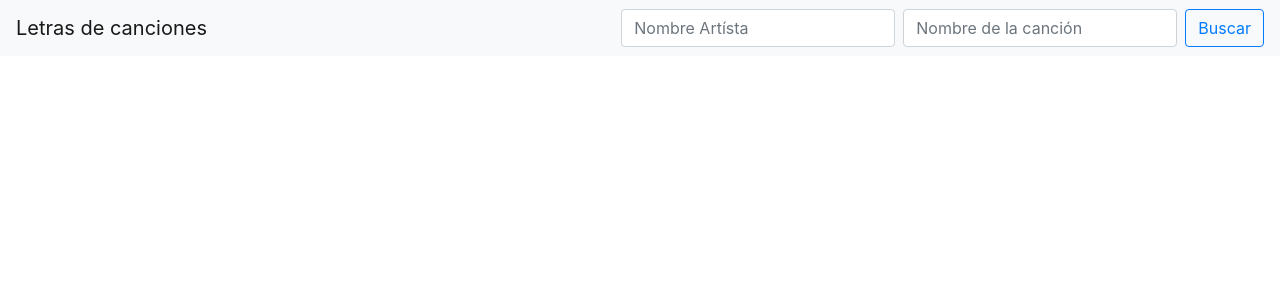
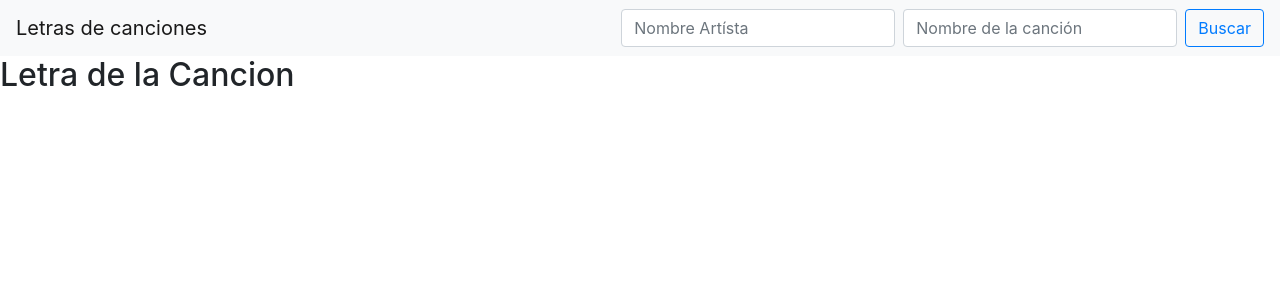
Before and after one commit to jcarlosj/React-Project-Search-Lyrics-U-JPdTV, a React (Create React App) app: page / in a window 1280 px wide. Shown: the top 300 px of the page. Built offline with nearby package versions, Linux system fonts and the light colour scheme.

Commit message:
[+] Component > ShowLyrics

```diff
--- a/src/App.js
+++ b/src/App.js
@@ -1,5 +1,8 @@
 import React, { Fragment, useState, useEffect } from 'react';
+
+/** Components */
 import Form from './components/Form';
+import ShowLyrics from './components/ShowLyrics';
 
 function App() {
 
@@ -38,6 +41,7 @@ function App() {
       <Form
         setSearchSongLyrics={ setSearchSongLyrics }
       />
+      <ShowLyrics />
     </Fragment>
   );
 }
--- /dev/null
+++ b/src/components/ShowLyrics.js
@@ -0,0 +1,9 @@
+import React from 'react';
+
+const ShowLyrics = () => {
+    return (
+        <h2>Letra de la Cancion</h2>
+    );
+}
+
+export default ShowLyrics;
```
